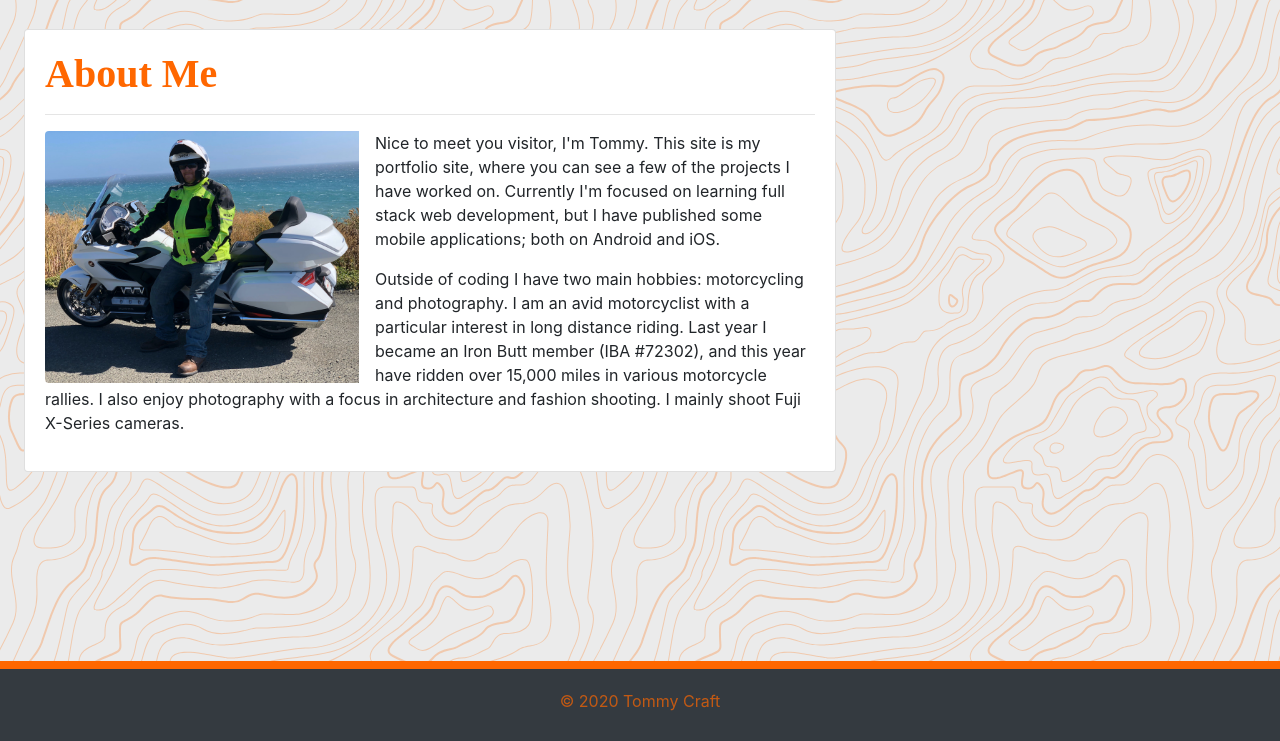
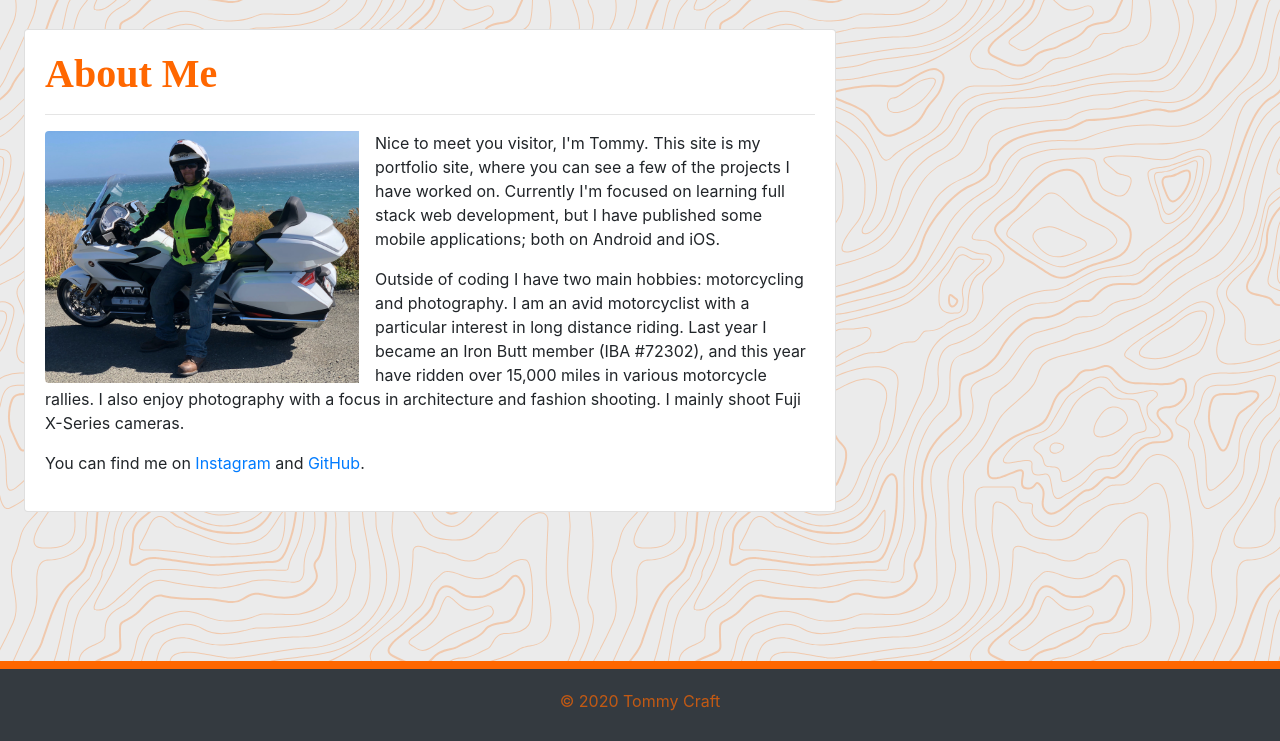
Before and after one commit to DJFriar/SMU-Homework-02, a plain HTML site: page index.html in a window 1280 px wide. Shown: the part 59-800 px from the top of the page. Drawn offline with nearby package versions, Linux system fonts and the light colour scheme.

Commit message:
added social media links.

```diff
--- a/index.html
+++ b/index.html
@@ -65,6 +65,9 @@
                   miles in various motorcycle rallies. I also enjoy photography with a focus in
                   architecture and fashion shooting. I mainly shoot Fuji X-Series cameras.
                 </p>
+                <P>
+                    You can find me on <a href="https://instagram.com/djfriar">Instagram</a> and <a href="https://github.com/DJFriar">GitHub</a>.
+                </P>
               </div>
             </div>
           </div>
```
